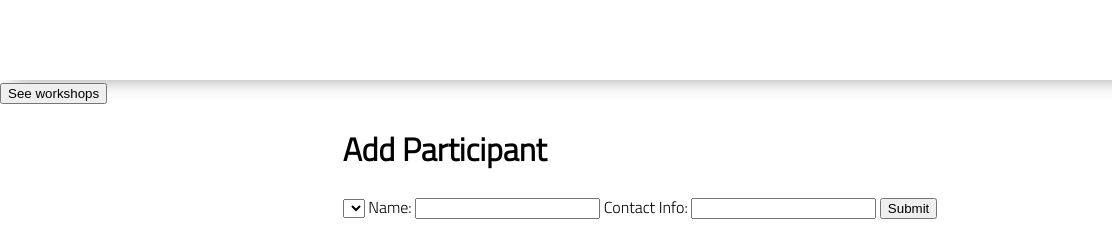
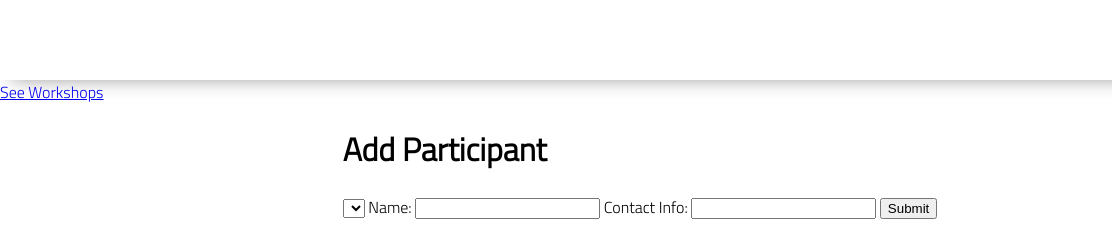
Before and after one commit to Sebastian-Simek/work-shop-organizer-from-scratch, a plain HTML site: page create-page/index.html in a window 1280 px wide. Shown: the top 237 px of the page, 0-1112 px from the left. Drawn offline with nearby package versions, Linux system fonts and the light colour scheme.

Commit message:
minimum turn-in standard

```diff
--- a/create-page/create-page.js
+++ b/create-page/create-page.js
@@ -6,6 +6,7 @@ const logoutButton = document.getElementById('logout');
 const inputForm = document.getElementById('input-form');
 const selectEl = document.getElementById('select-form');
 const workshopForm = document.getElementById('workshop-form');
+
 
 window.addEventListener('load', async () => {
     const workshops = await getWorkshops();
--- a/create-page/index.html
+++ b/create-page/index.html
@@ -21,7 +21,7 @@
     </header>
     <div class="butt-div">
         <button id="logout">Logout</button>
-        <button id="workshops-page">See workshops</button>
+        <a href="../display-page">See Workshops</a>
     </div>
     <main>
         <div class="add-stuff">
```
Also changed, not shown: display-page/index.html (+1 -1 lines).
